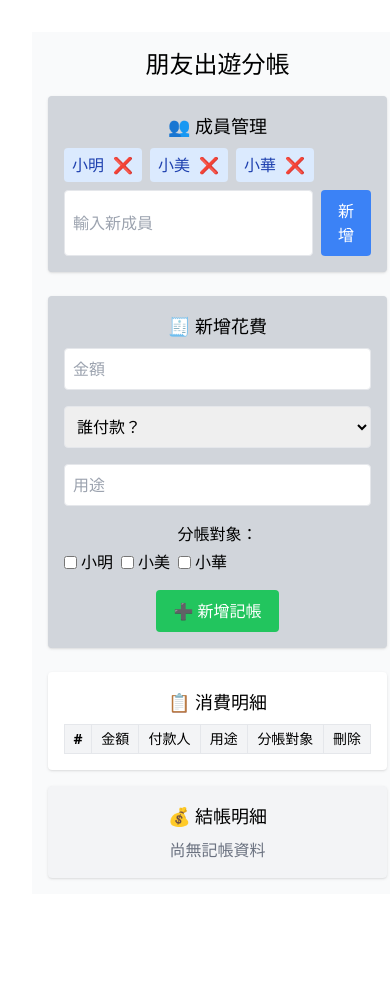
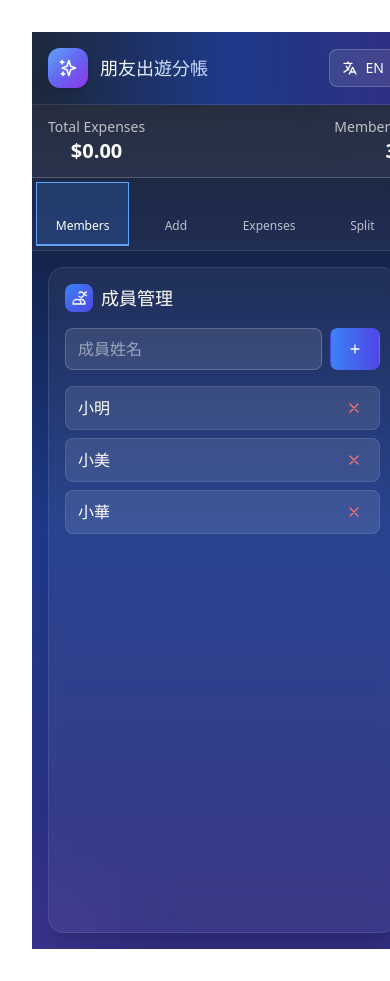
Before and after one commit to VanessaLin9/split-bill, a Vue app: page / in a window 390 px wide. Shown: the top 981 px of the page. Before the commit the page ends 926 px from the top, so only its background shows below. Built offline with nearby package versions, Linux system fonts and the light colour scheme.

Commit message:
refactor: App.vue to enhance UI with responsive design, add language toggle feature, and implement tab navigation for better user experience

```diff
--- a/src/App.vue
+++ b/src/App.vue
@@ -1,142 +1,277 @@
 <template>
-  <div class="min-h-screen p-4 bg-gray-50">
-    <h1 class="text-2xl font-bold mb-4">朋友出遊分帳</h1>
+  <div class="min-h-screen bg-gradient-to-br from-slate-900 via-blue-900 to-indigo-900 relative overflow-hidden">
+    <!-- 背景裝飾元素 -->
+    <div class="absolute inset-0 overflow-hidden pointer-events-none">
+      <div class="absolute -top-20 -right-20 w-40 h-40 bg-gradient-to-r from-blue-500/10 to-indigo-500/10 rounded-full blur-2xl"></div>
+      <div class="absolute -bottom-20 -left-20 w-40 h-40 bg-gradient-to-r from-indigo-500/10 to-purple-500/10 rounded-full blur-2xl"></div>
+    </div>
 
-    <!-- Layout: 左側主要 + 右側結算 -->
-    <div class="flex flex-col md:flex-row gap-4">
-
-      <!-- 左側內容 -->
-      <div class="flex-1 space-y-6">
-        <!-- 成員管理 -->
-        <section class="bg-gray-300 p-4 rounded shadow">
-          <h2 class="text-lg font-semibold mb-2">👥 成員管理</h2>
-          <!-- 成員清單 -->
-          <div class="flex flex-wrap gap-2 mb-2">
-            <div
-              v-for="member in members"
-              :key="member"
-              class="flex items-center bg-blue-100 text-blue-800 px-2 py-1 rounded"
-            >
-              {{ member }}
-              <button @click="removeMember(member)" class="ml-2 text-red-500 hover:text-red-700">❌</button>
+    <!-- 桌面版 Header -->
+    <header v-if="isDesktop" class="relative z-10 bg-gradient-to-r from-slate-800/90 via-blue-900/90 to-indigo-900/90 backdrop-blur-xl border-b border-white/10 shadow-2xl">
+      <div class="max-w-7xl mx-auto px-4 sm:px-6 lg:px-8">
+        <div class="flex justify-between items-center h-20">
+          <div class="flex items-center gap-4">
+            <div class="relative">
+              <div class="w-12 h-12 bg-gradient-to-br from-blue-400 via-indigo-500 to-purple-600 rounded-2xl flex items-center justify-center shadow-2xl shadow-blue-500/25 relative overflow-hidden">
+                <div class="absolute inset-0 bg-gradient-to-tr from-white/20 to-transparent"></div>
+                <svg class="w-6 h-6 text-white relative z-10" fill="none" stroke="currentColor" viewBox="0 0 24 24">
+                  <path stroke-linecap="round" stroke-linejoin="round" stroke-width="2" d="M5 3v4M3 5h4M6 17v4m-2-2h4m5-16l2.286 6.857L21 12l-5.714 2.143L13 21l-2.286-6.857L5 12l5.714-2.143L13 3z" />
+                </svg>
+              </div>
+              <div class="absolute -inset-2 bg-gradient-to-br from-blue-400/20 to-purple-600/20 rounded-2xl blur-lg"></div>
+            </div>
+            <div>
+              <h1 class="text-2xl bg-gradient-to-r from-white via-blue-100 to-indigo-200 bg-clip-text text-transparent font-bold">
+                {{ t('title') }}
+              </h1>
+              <p class="text-sm text-blue-200/70">Smart expense tracking</p>
             </div>
           </div>
-          <div class="flex gap-2">
-            <input v-model="newMember" type="text" placeholder="輸入新成員" class="border p-2 flex-1 rounded" />
-            <button @click="addMember" class="bg-blue-500 text-white px-4 py-2 rounded">新增</button>
+
+          <button
+            @click="toggleLanguage"
+            class="flex items-center gap-3 border border-white/20 bg-white/5 text-white hover:bg-white/10 backdrop-blur-sm transition-all duration-300 hover:scale-105 hover:shadow-lg hover:shadow-blue-500/25 px-4 py-2 rounded-lg"
+          >
+            <svg class="w-5 h-5" fill="none" stroke="currentColor" viewBox="0 0 24 24">
+              <path stroke-linecap="round" stroke-linejoin="round" stroke-width="2" d="M3 5h12M9 3v2m1.048 9.5A18.022 18.022 0 016.412 9m6.088 9h7M11 21l5-10 5 10M12.751 5C11.783 10.77 8.07 15.61 3 18.129" />
+            </svg>
+            <span class="font-medium">{{ language === 'zh' ? 'English' : '中文' }}</span>
+          </button>
+        </div>
+      </div>
+    </header>
+
+    <!-- 手機版 Header -->
+    <header v-else class="bg-gradient-to-r from-slate-800/95 via-blue-900/95 to-indigo-900/95 backdrop-blur-xl border-b border-white/10 shadow-xl">
+      <div class="px-4 py-4">
+        <div class="flex justify-between items-center">
+          <div class="flex items-center gap-3">
+            <div class="w-10 h-10 bg-gradient-to-br from-blue-400 via-indigo-500 to-purple-600 rounded-xl flex items-center justify-center shadow-lg">
+              <svg class="w-5 h-5 text-white" fill="none" stroke="currentColor" viewBox="0 0 24 24">
+                <path stroke-linecap="round" stroke-linejoin="round" stroke-width="2" d="M5 3v4M3 5h4M6 17v4m-2-2h4m5-16l2.286 6.857L21 12l-5.714 2.143L13 21l-2.286-6.857L5 12l5.714-2.143L13 3z" />
+              </svg>
+            </div>
+            <div>
+              <h1 class="text-lg bg-gradient-to-r from-white via-blue-100 to-indigo-200 bg-clip-text text-transparent font-bold">
+                {{ t('title') }}
+              </h1>
+            </div>
           </div>
-        </section>
 
-        <!-- 記帳輸入 -->
-        <section class="bg-gray-300 p-4 rounded shadow">
-          <h2 class="text-lg font-semibold mb-2">🧾 新增花費</h2>
-          <div class="grid grid-cols-1 md:grid-cols-2 gap-4">
-            <input v-model="newExpense.amount" type="number" placeholder="金額" class="border p-2 rounded" />
-            <select v-model="newExpense.paidBy" class="border p-2 rounded">
-              <option disabled value="">誰付款？</option>
-              <option v-for="member in members" :key="member" :value="member">{{ member }}</option>
-            </select>
-            <input v-model="newExpense.description" type="text" placeholder="用途" class="border p-2 rounded md:col-span-2" />
-            <div class="md:col-span-2">
-              <label class="font-medium block mb-1">分帳對象：</label>
-              <div class="flex flex-wrap gap-2">
-                <label v-for="member in members" :key="member" class="flex items-center gap-1">
-                  <input type="checkbox" :value="member" v-model="newExpense.sharedWith" />
-                  {{ member }}
-                </label>
+          <button
+            @click="toggleLanguage"
+            class="border border-white/20 bg-white/10 text-white hover:bg-white/20 backdrop-blur-sm text-sm px-3 py-2 rounded-lg flex items-center gap-2"
+          >
+            <svg class="w-4 h-4" fill="none" stroke="currentColor" viewBox="0 0 24 24">
+              <path stroke-linecap="round" stroke-linejoin="round" stroke-width="2" d="M3 5h12M9 3v2m1.048 9.5A18.022 18.022 0 016.412 9m6.088 9h7M11 21l5-10 5 10M12.751 5C11.783 10.77 8.07 15.61 3 18.129" />
+            </svg>
+            {{ language === 'zh' ? 'EN' : '中文' }}
+          </button>
+        </div>
+      </div>
+    </header>
+
+    <!-- 手機版內容 -->
+    <div v-if="!isDesktop" class="flex flex-col h-screen bg-gradient-to-b from-slate-900 via-blue-900 to-indigo-900">
+      <!-- 手機版摘要欄 -->
+      <div class="bg-white/10 backdrop-blur-xl border-b border-white/20 px-4 py-3">
+        <div class="flex justify-between items-center">
+          <div class="text-white">
+            <div class="text-sm text-white/70">Total Expenses</div>
+            <div class="text-xl font-bold">${{ totalExpenses.toFixed(2) }}</div>
+          </div>
+          <div class="text-white text-right">
+            <div class="text-sm text-white/70">Members</div>
+            <div class="text-xl font-bold">{{ members.length }}</div>
+          </div>
+        </div>
+      </div>
+
+      <!-- 手機版分頁導航 -->
+      <div class="bg-white/5 border-b border-white/10 p-1">
+        <div class="flex justify-around">
+          <button
+            v-for="tab in tabs"
+            :key="tab.key"
+            @click="activeTab = tab.key"
+            :class="[
+              'flex-1 h-16 flex flex-col items-center justify-center gap-1 rounded-none transition-all',
+              activeTab === tab.key
+                ? `${tab.activeClass} text-white border-b-2 ${tab.borderClass}`
+                : 'bg-transparent text-white/70'
+            ]"
+          >
+            <component :is="tab.icon" class="w-5 h-5" />
+            <span class="text-xs">{{ tab.label }}</span>
+          </button>
+        </div>
+      </div>
+
+      <!-- 分頁內容 -->
+      <div class="flex-1 overflow-hidden p-4">
+        <div class="bg-white/5 backdrop-blur-sm rounded-2xl border border-white/10 shadow-xl h-full overflow-y-auto">
+          <!-- 成員管理頁 -->
+          <div v-if="activeTab === 'members'" class="p-4">
+            <div class="flex items-center gap-2 mb-4">
+              <div class="p-1.5 bg-gradient-to-br from-blue-500 to-indigo-600 rounded-lg">
+                <svg class="w-4 h-4 text-white" fill="none" stroke="currentColor" viewBox="0 0 24 24">
+                  <path stroke-linecap="round" stroke-linejoin="round" stroke-width="2" d="M12 4.354a4 4 0 110 5.292M15 21H3v-1a6 6 0 0112 0v1zm0 0h6v-1a6 6 0 00-9-5.197m13.5-9a2.5 2.5 0 11-5 0 2.5 2.5 0 015 0z" />
+                </svg>
+              </div>
+              <h2 class="text-lg text-white font-semibold">{{ t('memberManagement') }}</h2>
+            </div>
+
+            <!-- 新增成員 -->
+            <div class="flex gap-2 mb-4">
+              <input
+                v-model="newMember"
+                type="text"
+                :placeholder="t('memberName')"
+                class="flex-1 bg-white/10 border border-white/20 rounded-lg px-3 py-2 text-white placeholder-white/50 focus:outline-none focus:ring-2 focus:ring-blue-500/50"
+                @keyup.enter="addMember"
+              />
+              <button
+                @click="addMember"
+                class="bg-gradient-to-r from-blue-500 to-indigo-600 text-white px-4 py-2 rounded-lg hover:from-blue-600 hover:to-indigo-700 transition-all"
+              >
+                <svg class="w-4 h-4" fill="none" stroke="currentColor" viewBox="0 0 24 24">
+                  <path stroke-linecap="round" stroke-linejoin="round" stroke-width="2" d="M12 6v6m0 0v6m0-6h6m-6 0H6" />
+                </svg>
+              </button>
+            </div>
+
+            <!-- 成員列表 -->
+            <div class="space-y-2">
+              <div
+                v-for="member in members"
+                :key="member"
+                class="flex items-center justify-between bg-white/10 rounded-lg px-3 py-2 border border-white/10"
+              >
+                <span class="text-white">{{ member }}</span>
+                <button
+                  @click="removeMember(member)"
+                  class="text-red-400 hover:text-red-300 p-1"
+                >
+                  <svg class="w-4 h-4" fill="none" stroke="currentColor" viewBox="0 0 24 24">
+                    <path stroke-linecap="round" stroke-linejoin="round" stroke-width="2" d="M6 18L18 6M6 6l12 12" />
+                  </svg>
+                </button>
               </div>
             </div>
           </div>
-          <button @click="addExpense" class="mt-4 bg-green-500 text-white px-4 py-2 rounded">➕ 新增記帳</button>
-        </section>
 
-        <!-- 消費明細 -->
-        <section class="bg-white p-4 rounded shadow">
-          <h2 class="text-lg font-semibold mb-2">📋 消費明細</h2>
-          <table class="w-full text-sm table-auto border">
-            <thead>
-              <tr class="bg-gray-100">
-                <th class="border px-2 py-1">#</th>
-                <th class="border px-2 py-1">金額</th>
-                <th class="border px-2 py-1">付款人</th>
-                <th class="border px-2 py-1">用途</th>
-                <th class="border px-2 py-1">分帳對象</th>
-                <th class="border px-2 py-1">刪除</th>
-              </tr>
-            </thead>
-            <tbody>
-              <tr v-for="(e, idx) in expenses" :key="idx">
-                <td class="border px-2 py-1">{{ idx + 1 }}</td>
-                <td class="border px-2 py-1">{{ e.amount }}</td>
-                <td class="border px-2 py-1">{{ e.paidBy }}</td>
-                <td class="border px-2 py-1">{{ e.description }}</td>
-                <td class="border px-2 py-1">{{ e.sharedWith.join(', ') }}</td>
-                <td class="border px-2 py-1 text-center">
-                  <button @click="removeExpense(idx)" class="text-red-500">❌</button>
-                </td>
-              </tr>
-            </tbody>
-          </table>
-        </section>
+          <!-- 其他頁面暫時顯示原有內容 -->
+          <div v-else-if="activeTab === 'add'" class="p-4">
+            <div class="flex items-center gap-2 mb-4">
+              <div class="p-1.5 bg-gradient-to-br from-purple-500 to-pink-600 rounded-lg">
+                <svg class="w-4 h-4 text-white" fill="none" stroke="currentColor" viewBox="0 0 24 24">
+                  <path stroke-linecap="round" stroke-linejoin="round" stroke-width="2" d="M12 6v6m0 0v6m0-6h6m-6 0H6" />
+                </svg>
+              </div>
+              <h2 class="text-lg text-white font-semibold">{{ t('addExpense') }}</h2>
+            </div>
+            <!-- 原有的新增花費表單 -->
+            <!-- TODO: 下一步會重構這部分 -->
+          </div>
+
+          <!-- 其他頁面類似處理 -->
+        </div>
       </div>
+    </div>
 
-      <!-- 右側結帳結果 -->
-      <div class="md:w-[400px] space-y-4">
-        <section class="bg-gray-100 p-4 rounded shadow">
-          <h2 class="text-lg font-semibold mb-2">💰 結帳明細</h2>
-          <div v-if="expenses.length === 0" class="text-gray-500">尚無記帳資料</div>
-
-          <div v-else class="space-y-3 text-sm">
-            <div v-for="(e, idx) in expenses" :key="idx">
-              <div class="font-semibold">
-                {{ e.description || '未命名' }} - ${{ e.amount }}（{{ e.paidBy }} 付款）
-              </div>
-              <ul class="ml-4 list-disc">
-                <li v-for="person in e.sharedWith" :key="person">
-                  {{ person }} ➜ {{ e.paidBy }}：${{ (e.amount / e.sharedWith.length).toFixed(2) }}
-                </li>
-              </ul>
-            </div>
-
-            <hr class="my-3 border-t-2 border-gray-300" />
-              <!-- 結帳結果（依付款人 group 顯示） -->
-              <div v-for="(items, payer) in groupedSummary()" :key="payer" class="mb-6">
-                <div class="font-semibold mb-2 text-left">👤 {{ payer }} 需付款：</div>
-                <table class="w-full table-auto text-sm border border-gray-300">
-                  <thead class="bg-gray-100">
-                    <tr>
-                      <th class="border px-2 py-1 text-left">收款人</th>
-                      <th class="border px-2 py-1 text-right">金額</th>
-                    </tr>
-                  </thead>
-                  <tbody>
-                    <tr v-for="item in items" :key="item.to">
-                      <td class="border px-2 py-1">➜ {{ item.to }}</td>
-                      <td class="border px-2 py-1 text-right">${{ item.amount.toFixed(2) }}</td>
-                    </tr>
-                  </tbody>
-                </table>
-              </div>
-          </div>
-        </section>
+    <!-- 桌面版內容 -->
+    <div v-else class="p-4">
+      <!-- TODO: 桌面版布局將在第3步處理 -->
+      <div class="text-white text-center py-20">
+        桌面版佈局 - 將在下一步實現
       </div>
     </div>
   </div>
 </template>
 
 <script setup>
-import { ref } from 'vue'
+import { ref, computed, onMounted, onUnmounted } from 'vue'
 
+// 響應式狀態
 const members = ref(['小明', '小美', '小華'])
 const newMember = ref('')
 const expenses = ref([])
-
 const newExpense = ref({
   amount: '',
   paidBy: '',
   description: '',
   sharedWith: [],
 })
+
+// 語言相關
+const language = ref('zh')
+const isDesktop = ref(false)
+const activeTab = ref('members')
+
+// 翻譯對照表
+const translations = {
+  zh: {
+    title: '朋友出遊分帳',
+    memberManagement: '成員管理',
+    addMember: '新增成員',
+    memberName: '成員姓名',
+    addExpense: '新增花費',
+  },
+  en: {
+    title: 'Friends Trip Bill Split',
+    memberManagement: 'Member Management',
+    addMember: 'Add Member',
+    memberName: 'Member Name',
+    addExpense: 'Add Expense',
+  }
+}
+
+// 分頁配置
+const tabs = [
+  {
+    key: 'members',
+    label: 'Members',
+    icon: 'svg', // 這裡用字符串，實際會用組件
+    activeClass: 'bg-blue-500/20',
+    borderClass: 'border-blue-400'
+  },
+  {
+    key: 'add',
+    label: 'Add',
+    icon: 'svg',
+    activeClass: 'bg-indigo-500/20',
+    borderClass: 'border-indigo-400'
+  },
+  {
+    key: 'expenses',
+    label: 'Expenses',
+    icon: 'svg',
+    activeClass: 'bg-cyan-500/20',
+    borderClass: 'border-cyan-400'
+  },
+  {
+    key: 'settlement',
+    label: 'Split',
+    icon: 'svg',
+    activeClass: 'bg-purple-500/20',
+    borderClass: 'border-purple-400'
+  }
+]
+
+// 計算屬性
+const totalExpenses = computed(() => {
+  return expenses.value.reduce((sum, expense) => sum + expense.amount, 0)
+})
+
+// 翻譯函數
+const t = (key) => {
+  return translations[language.value][key] || key
+}
+
+// 方法
+const toggleLanguage = () => {
+  language.value = language.value === 'zh' ? 'en' : 'zh'
+}
 
 const addMember = () => {
   if (newMember.value.trim() && !members.value.includes(newMember.value)) {
@@ -146,7 +281,6 @@ const addMember = () => {
 }
 
 const removeMember = (target) => {
-  // 檢查是否已在帳務中使用
   const isUsed = expenses.value.some(e =>
     e.paidBy === target || e.sharedWith.includes(target)
   )
@@ -154,11 +288,24 @@ const removeMember = (target) => {
     alert(`無法刪除「${target}」，因為已經在記帳紀錄中出現過。`)
     return
   }
-
-  // 否則直接刪除
   members.value = members.value.filter(m => m !== target)
 }
 
+// 響應式檢測
+const checkScreenSize = () => {
+  isDesktop.value = window.innerWidth >= 1024
+}
+
+onMounted(() => {
+  checkScreenSize()
+  window.addEventListener('resize', checkScreenSize)
+})
+
+onUnmounted(() => {
+  window.removeEventListener('resize', checkScreenSize)
+})
+
+// 暫時保留的原有方法（之後會重構）
 const addExpense = () => {
   if (!newExpense.value.amount || !newExpense.value.paidBy || newExpense.value.sharedWith.length === 0) return
   expenses.value.push({ ...newExpense.value })
@@ -168,58 +315,11 @@ const addExpense = () => {
 const removeExpense = (idx) => {
   expenses.value.splice(idx, 1)
 }
+</script>
 
-const summary = () => {
-  const rawMap = {}
-
-  // 累積每一筆債務
-  for (const e of expenses.value) {
-    const share = e.amount / e.sharedWith.length
-    for (const person of e.sharedWith) {
-      if (person !== e.paidBy) {
-        const key = `${person}->${e.paidBy}`
-        rawMap[key] = (rawMap[key] || 0) + share
-      }
-    }
-  }
-
-  // 建立簡化後的結果（抵銷雙向）
-  const finalMap = {}
-
-  for (const [key, amount] of Object.entries(rawMap)) {
-    const [from, to] = key.split('->')
-    const reverseKey = `${to}->${from}`
-
-    if (finalMap[reverseKey]) {
-      // 若已有反向債務，進行抵銷
-      const diff = finalMap[reverseKey] - amount
-      if (diff > 0) {
-        finalMap[reverseKey] = diff
-      } else if (diff < 0) {
-        finalMap[key] = -diff
-        delete finalMap[reverseKey]
-      } else {
-        delete finalMap[reverseKey]
-      }
-    } else {
-      // 尚無反向債務，直接加入
-      finalMap[key] = amount
-    }
-  }
-
-  return finalMap
+<style scoped>
+/* Vue 特有的樣式綁定 */
+.tab-icon {
+  transition: all 0.2s ease;
 }
-
-const groupedSummary = () => {
-  const raw = summary()
-  const result = {}
-
-  for (const key in raw) {
-    const [from, to] = key.split('->')
-    if (!result[from]) result[from] = []
-    result[from].push({ to, amount: raw[key] })
-  }
-
-  return result
-}
-</script>
+</style>
```
